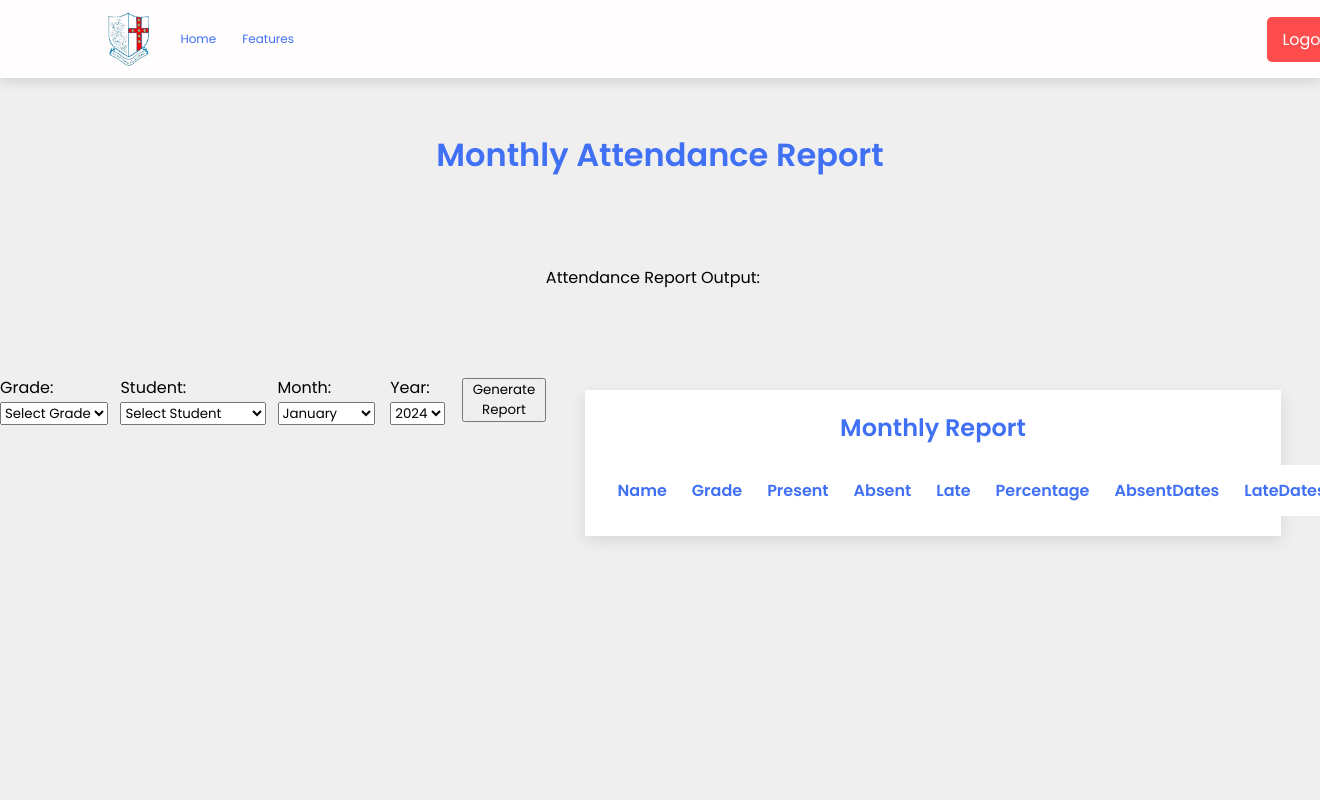
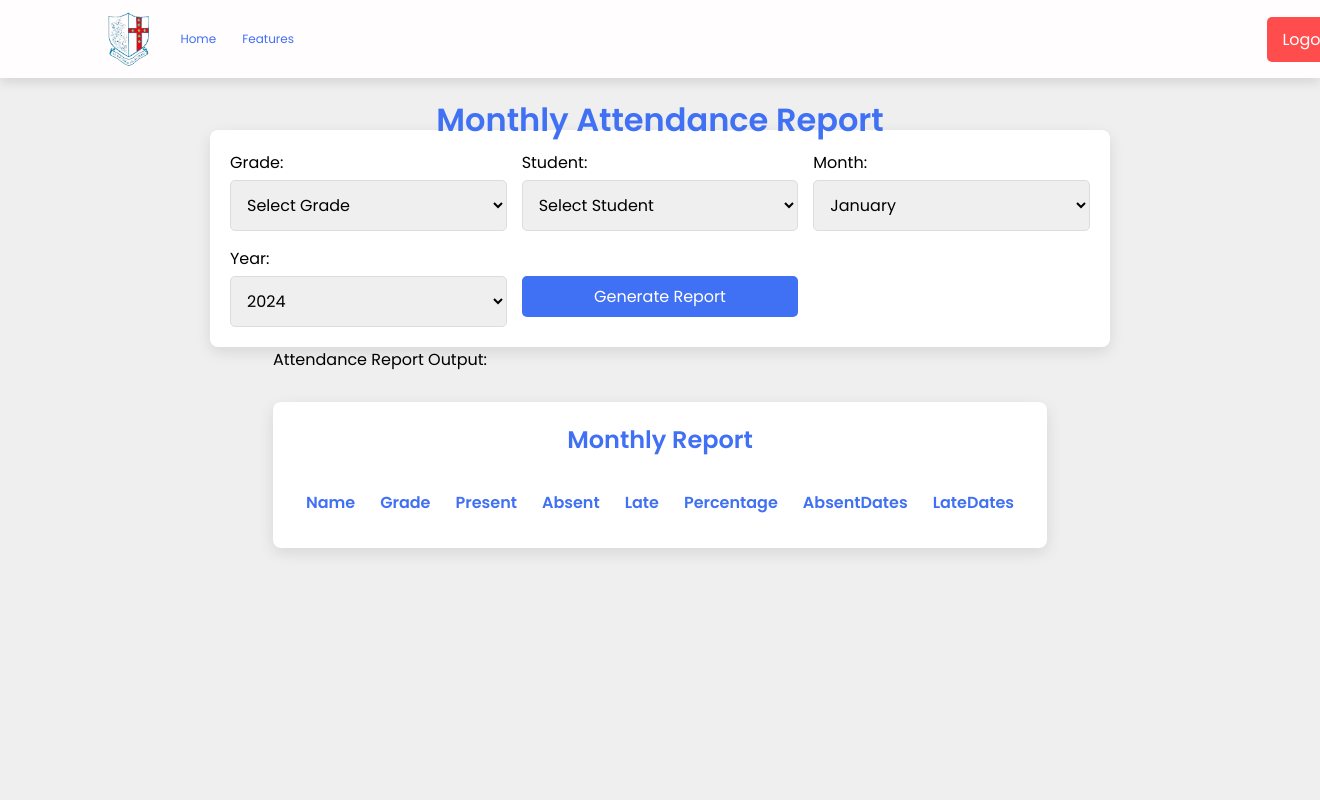
Before and after one commit to E2co/SWEN-Project, a PHP site: page /generate_report.html in a window 1320 px wide; the page is wider, and only the part inside the window is pictured. Run offline with PHP 8.4, Linux system fonts and the light colour scheme; data comes from the database, SQL or seed files in the repository; lists and menus that the app fills with data are empty.

Commit message:
Updated html and css for better formatting

```diff
--- a/generate_report.html
+++ b/generate_report.html
@@ -15,6 +15,8 @@
 
     <div class="filter-form">
         <form id="attendanceFilters">
+            <div class = "filter-item">
+
             <label for="grade">Grade:</label>
             <select id="grade" name="grade">
                 <option value="">Select Grade</option>
@@ -28,16 +30,17 @@
                 <option value="12">Grade 12</option>
 
             </select>
-        </div>
+            </div>
 
-        <div>
+
+        <div class="filter-item">
             <label for="studentId">Student:</label>
             <select id="studentId" name="student_id">
                 <option value="">Select Student</option>
             </select>
         </div>
 
-        <div>
+        <div class="filter-item">
             <label for="month">Month:</label>
             <select id="month" name="month">
                 <option value="1">January</option>
@@ -55,7 +58,7 @@
             </select>
         </div>
 
-        <div>
+        <div class="filter-item">
             <label for="year">Year:</label>
             <select id="year" name="year">
                 <option value="2024">2024</option>
@@ -67,6 +70,11 @@
 
         <button type ="button" onclick="fetchAuditLogs()" class="submit-button">Generate Report</button>
     </form>
+    </div>
+
+
+
+
 
 
 <div class>
@@ -91,7 +99,7 @@
             </tbody>
         </table>
     </section>
-</divclass>
+</div class>
 
 
     <script src="generate_report.js"></script>
--- a/genreport.css
+++ b/genreport.css
@@ -8,22 +8,24 @@
 }
 
 .title{
-    max-width: 600px;
-    position: absolute;
-    top: 20%;
-    left: 50%;
-    transform: translate(-50%, -50%);
-    font-size: 2rem;
-    color:  #4070F4;
-    margin-top: -5px;
+  max-width: 600px;
+  position: absolute;
+  top: 15%; /* Adjusted top to create space between title and the top */
+  left: 50%;
+  transform: translate(-50%, -50%);
+  font-size: 2rem;
+  color: #4070F4;
+  margin-top: 0; /* Removed unnecessary negative margin */
 }
 
 body{
   min-height: 100vh;
   display: flex;
+  flex-direction: column;
   align-items: center;
-  justify-content: center;
+  justify-content: flex-start;
   background-color: #EFEFEF;
+  padding-top: 70px;
 }
 
 header{
@@ -103,6 +105,52 @@ header .navbar ul li:hover > ul{
   display: initial;
 }
 
+.filter-form {
+  width: 100%;
+  max-width: 900px;
+  margin-top: 60px;
+  padding: 20px;
+  background-color: white;
+  box-shadow: 0 5px 15px rgba(0, 0, 0, .1);
+  border-radius: 8px;
+}
+
+.filter-form form {
+  display: grid;
+  grid-template-columns: repeat(auto-fit, minmax(250px, 1fr));
+  gap: 15px;
+  align-items: center;
+}
+
+.filter-item {
+  display: flex;
+  flex-direction: column;
+  gap: 5px;
+}
+.filter-form select,
+.filter-form button {
+  padding: 12px; /* Increased padding for all dropdowns and button for consistency */
+  font-size: 1rem;
+  border-radius: 5px;
+  border: 1px solid #ddd;
+}
+
+.filter-form button {
+  padding: 8px 10px;
+  background-color: #4070F4;
+  color: white;
+  border: none;
+  border-radius: 5px;
+  cursor: pointer;
+  font-size: 16px;
+  margin-top: 20px;
+}
+
+.filter-form button:hover {
+  background-color: #305f99;
+}
+
+
 .logout-form{
   margin-left: 1100px;
 }
@@ -122,13 +170,14 @@ header .navbar ul li:hover > ul{
 }
 
 
-.audit-log{
-  width: 90%;
+.audit-log {
+  width: 100%;
   max-width: 900px;
-  margin: 100px auto 0;
+  margin-top: 30px;
   padding: 20px;
   background-color: white;
   box-shadow: 0 5px 15px rgba(0, 0, 0, .1);
+  border-radius: 8px;
 }
 
 .audit-log h3 {
```
